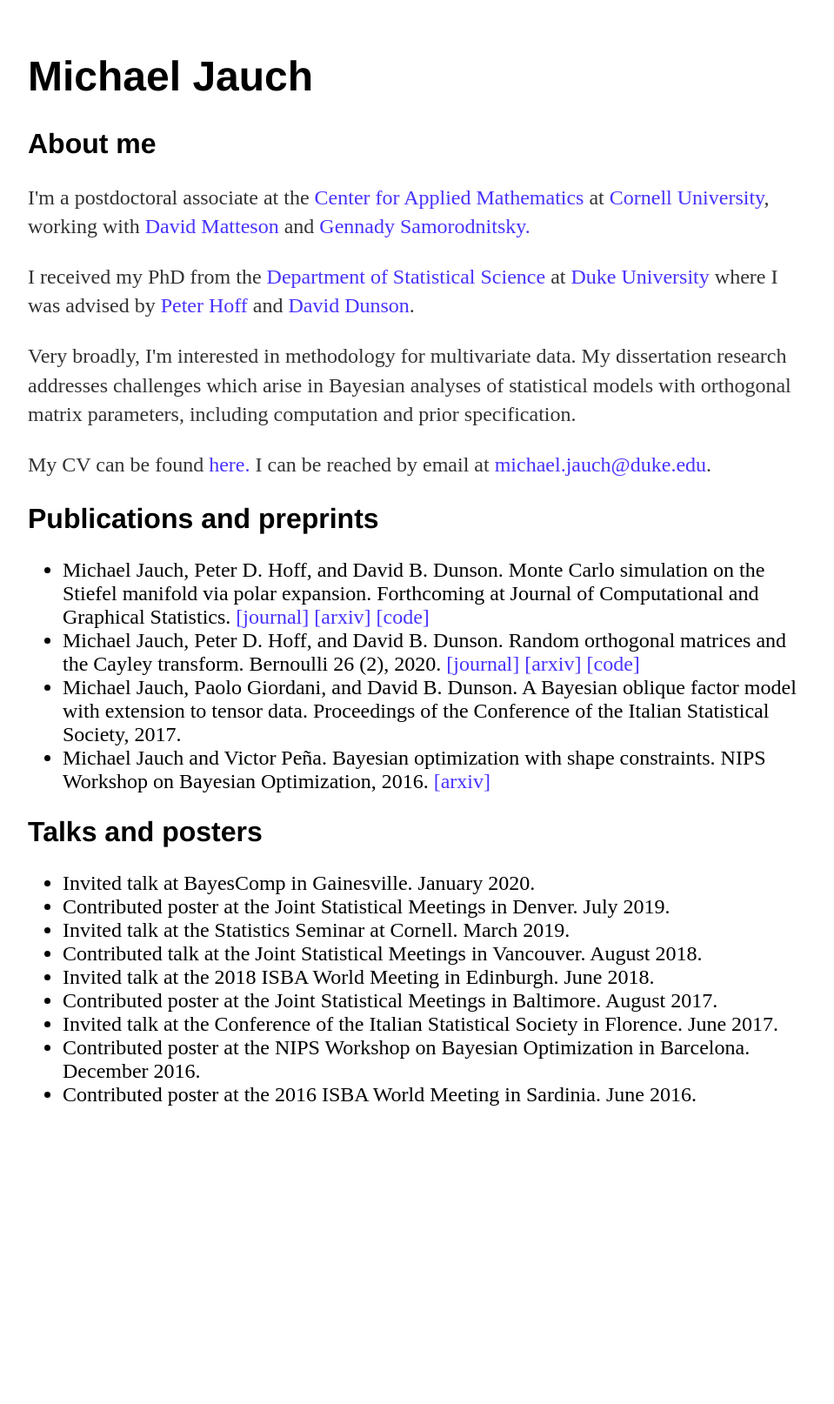
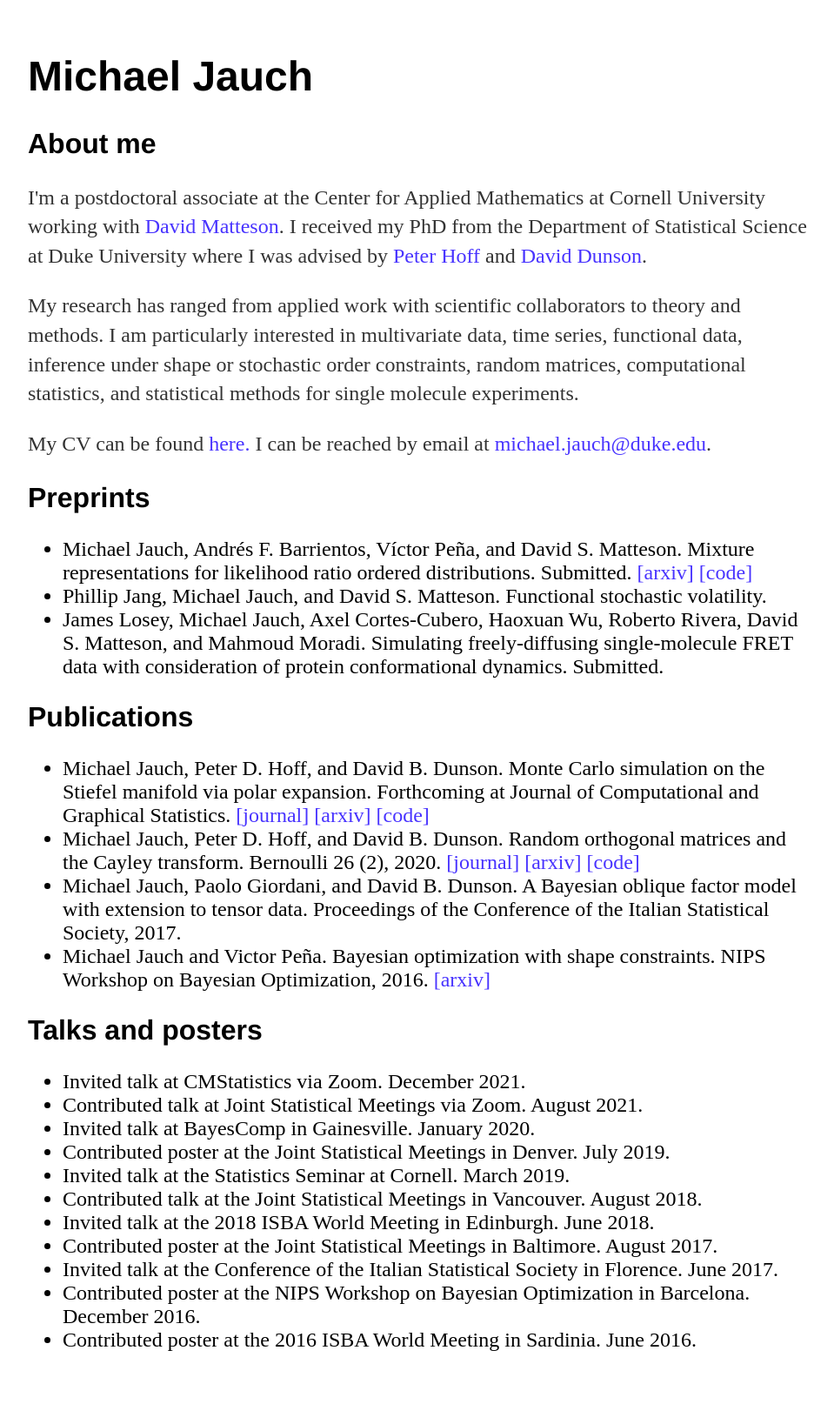
Before and after one commit to michaeljauch/michaeljauch.github.io, a Jekyll site: the page built from index.html, in a window 1280 px wide. Shown: the whole page at 87% size, without its empty margins (160-1119 px from the left). Built offline with Jekyll 4.4.1, drawn with Linux system fonts in a browser that asks for light colours; before the commit the page ends 1332 px from its top, so only the background shows below that.

Commit message:
updated papers, talks, cv, etc.

```diff
--- a/index.html
+++ b/index.html
@@ -14,22 +14,32 @@ title: Michael Jauch
 <div class="blurb">
 	<h1>Michael Jauch</h1>
 	<h2>About me</h2>
-  <p> I'm a postdoctoral associate at the <a href="https://www.cam.cornell.edu/cam" style="color:#4833FF;">Center for Applied Mathematics</a> at <a href="https://www.cornell.edu/" style="color:#4833FF;">Cornell University</a>, working with <a href="https://davidsmatteson.com/" style="color:#4833FF;">David Matteson</a> and <a href="https://people.orie.cornell.edu/gennady/" style="color:#4833FF;">Gennady Samorodnitsky.</a>
+  <p> I'm a postdoctoral associate at the Center for Applied Mathematics at Cornell University working with <a href="https://davidsmatteson.com/" style="color:#4833FF;">David Matteson</a>. I received my PhD from the Department of Statistical Science at Duke University where I was advised by <a href="https://pdhoff.github.io/" style="color:#4833FF;">Peter Hoff</a> and <a href="https://stat.duke.edu/people/david-b-dunson" style="color:#4833FF;">David Dunson</a>. </p>
 
-  <p> I received my PhD from the <a href="https://stat.duke.edu/" style="color:#4833FF;">Department of Statistical Science</a> at <a href="https://www.duke.edu/" style="color:#4833FF;">Duke University</a> where I was advised by <a href="https://pdhoff.github.io/" style="color:#4833FF;">Peter Hoff</a> and <a href="https://stat.duke.edu/people/david-b-dunson" style="color:#4833FF;">David Dunson</a>. </p>
+  <!-- <p>Very broadly, I'm interested in methodology for multivariate data. My dissertation research addresses challenges which arise in Bayesian analyses of statistical models with orthogonal matrix parameters, including computation and prior specification. </p> -->
 
-  <p>Very broadly, I'm interested in methodology for multivariate data. My dissertation research addresses challenges which arise in Bayesian analyses of statistical models with orthogonal matrix parameters, including computation and prior specification. </p>
+  <p> My research has ranged from applied work with scientific collaborators to theory and methods. I am particularly interested in multivariate data, time series, functional data, inference under shape or stochastic order constraints, random matrices, computational statistics, and statistical methods for single molecule experiments. </p>
 
-	<p>My CV can be found <a href="http://michaeljauch.github.io/cv.pdf" style="color:#4833FF;">here.</a> I can be reached by email at <a href="mailto:michael.jauch@duke.edu" style="color:#4833FF;">michael.jauch@duke.edu</a>.<br></p>
-	<h2>Publications and preprints</h2>
+	<p>My CV can be found <a href="http://michaeljauch.github.io/cv_web.pdf" style="color:#4833FF;">here.</a> I can be reached by email at <a href="mailto:maj225@cornell.edu.edu" style="color:#4833FF;">michael.jauch@duke.edu</a>.<br></p>
+  <h2>Preprints</h2>
+  <ul style="font-size:1.5em">
+      <li> Michael Jauch, Andrés F. Barrientos, Víctor Peña, and David S. Matteson. Mixture representations for likelihood ratio ordered distributions. Submitted. <a href="https://arxiv.org/abs/2110.04852" style="color:#4833FF;">[arxiv]</a> <a href="https://github.com/michaeljauch/lrmix" style="color:#4833FF;">[code]</a></li>
+      <li> Phillip Jang, Michael Jauch, and David S. Matteson. Functional stochastic volatility.
+      </li>
+      <li> James Losey, Michael Jauch, Axel Cortes-Cubero, Haoxuan Wu, Roberto Rivera, David S. Matteson, and Mahmoud Moradi. Simulating freely-diffusing single-molecule FRET data with consideration of protein conformational dynamics. Submitted.
+      </li>
+  </ul>
+	<h2>Publications</h2>
 	<ul style="font-size:1.5em">
-      <li>Michael Jauch, Peter D. Hoff, and David B. Dunson. Monte Carlo simulation on the Stiefel manifold via polar expansion. Forthcoming at Journal of Computational and Graphical Statistics. <a href="https://www.tandfonline.com/doi/full/10.1080/10618600.2020.1859382" style="color:#4833FF;">[journal]</a> <a href="https://arxiv.org/abs/1906.07684" style="color:#4833FF;">[arxiv]</a> <a href="https://github.com/michaeljauch/polar" style="color:#4833FF;">[code]</a></li>
-  		<li>Michael Jauch, Peter D. Hoff, and David B. Dunson. Random orthogonal matrices and the Cayley transform. Bernoulli 26 (2), 2020. <a href="https://projecteuclid.org/euclid.bj/1580461590" style="color:#4833FF;">[journal]</a> <a href="https://arxiv.org/abs/1810.02881" style="color:#4833FF;">[arxiv]</a> <a href="https://github.com/michaeljauch/cayley" style="color:#4833FF;">[code]</a></li>
+      <li> Michael Jauch, Peter D. Hoff, and David B. Dunson. Monte Carlo simulation on the Stiefel manifold via polar expansion. Forthcoming at Journal of Computational and Graphical Statistics. <a href="https://www.tandfonline.com/doi/full/10.1080/10618600.2020.1859382" style="color:#4833FF;">[journal]</a> <a href="https://arxiv.org/abs/1906.07684" style="color:#4833FF;">[arxiv]</a> <a href="https://github.com/michaeljauch/polar" style="color:#4833FF;">[code]</a></li>
+  		<li> Michael Jauch, Peter D. Hoff, and David B. Dunson. Random orthogonal matrices and the Cayley transform. Bernoulli 26 (2), 2020. <a href="https://projecteuclid.org/euclid.bj/1580461590" style="color:#4833FF;">[journal]</a> <a href="https://arxiv.org/abs/1810.02881" style="color:#4833FF;">[arxiv]</a> <a href="https://github.com/michaeljauch/cayley" style="color:#4833FF;">[code]</a></li>
   		<li> Michael Jauch,  Paolo Giordani, and David B. Dunson. A Bayesian oblique factor model with extension to tensor data. Proceedings of the Conference of the Italian Statistical Society, 2017. </li>
-  		<li>Michael Jauch and Victor Peña. Bayesian optimization with shape constraints. NIPS Workshop on Bayesian Optimization, 2016. <a href="https://arxiv.org/abs/1612.08915" style="color:#4833FF;">[arxiv]</a></li>
+  		<li> Michael Jauch and Victor Peña. Bayesian optimization with shape constraints. NIPS Workshop on Bayesian Optimization, 2016. <a href="https://arxiv.org/abs/1612.08915" style="color:#4833FF;">[arxiv]</a></li>
 	</ul>
 	<h2>Talks and posters</h2>
 	<ul style="font-size:1.5em">
+      <li> Invited talk at CMStatistics via Zoom. December 2021. </li>
+      <li> Contributed talk at Joint Statistical Meetings via Zoom. August 2021. </li>
       <li> Invited talk at BayesComp in Gainesville. January 2020. </li>
       <li> Contributed poster at the Joint Statistical Meetings in Denver. July 2019. </li>
       <li> Invited talk at the Statistics Seminar at Cornell. March 2019. </li>
```
Also changed, not shown: 2 other files.
